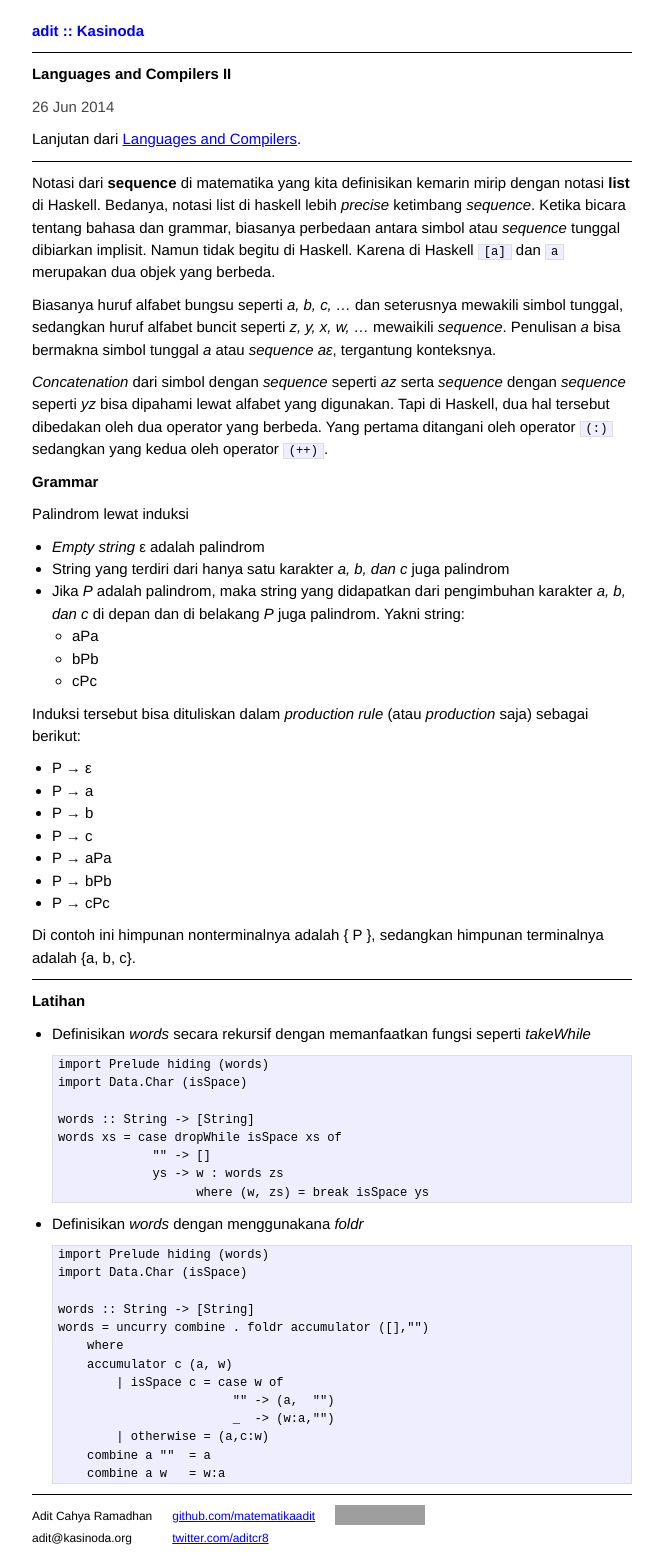
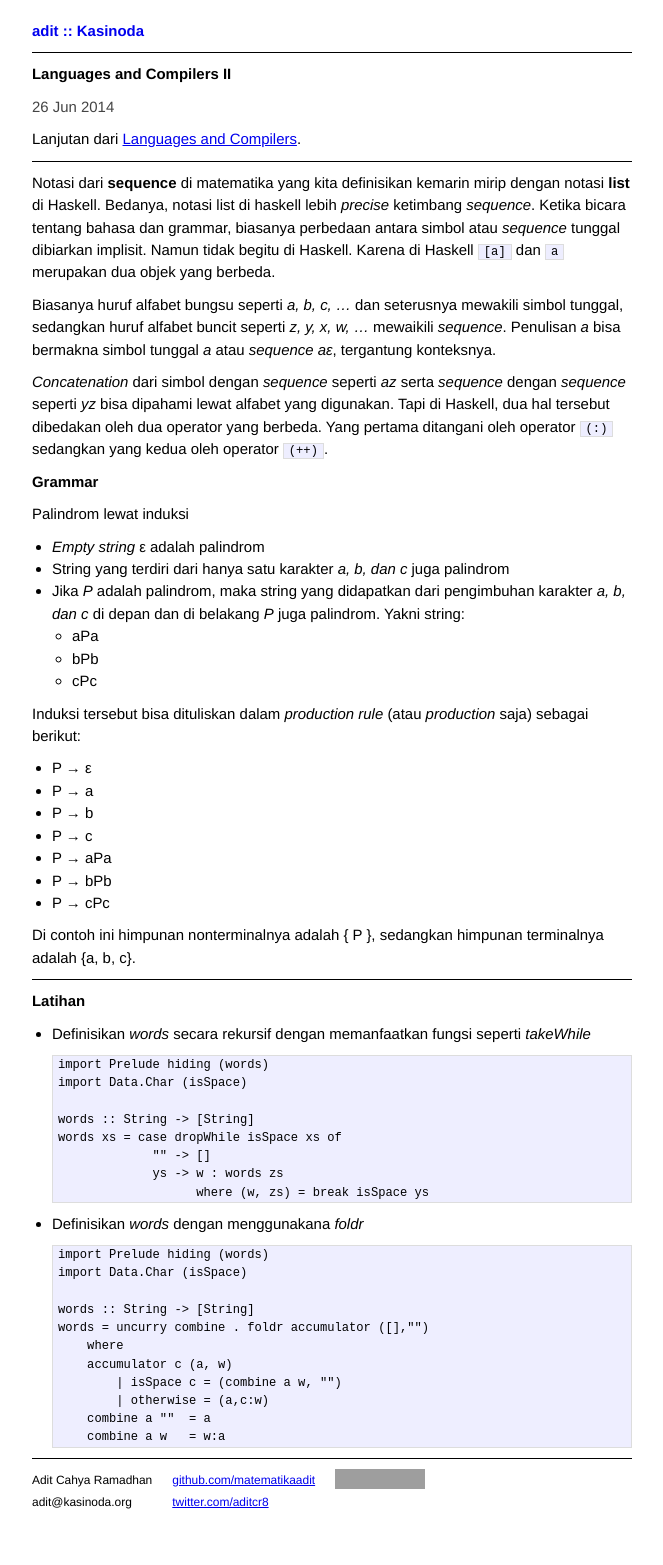
Before and after one commit to matematikaadit/matematikaadit.github.io, a Jekyll site: the page built from _posts/2014-06-26-lang-compiler2.md, in a window 1280 px wide. Shown: the whole page, without its empty margins (308-971 px from the left). Built offline with Jekyll 4.4.1, drawn with Linux system fonts in a browser that asks for light colours; after the commit the page ends 1528 px from its top, so only the background shows below that; grey boxes are pictures that could not be loaded.

Commit message:
simpler combine

```diff
--- a/_posts/2014-06-26-lang-compiler2.md
+++ b/_posts/2014-06-26-lang-compiler2.md
@@ -78,9 +78,7 @@ terminalnya adalah {a, b, c}.
       words = uncurry combine . foldr accumulator ([],"")
           where
           accumulator c (a, w)
-              | isSpace c = case w of
-                              "" -> (a,  "")
-                              _  -> (w:a,"")
+              | isSpace c = (combine a w, "")
               | otherwise = (a,c:w)
           combine a ""  = a
           combine a w   = w:a
```
